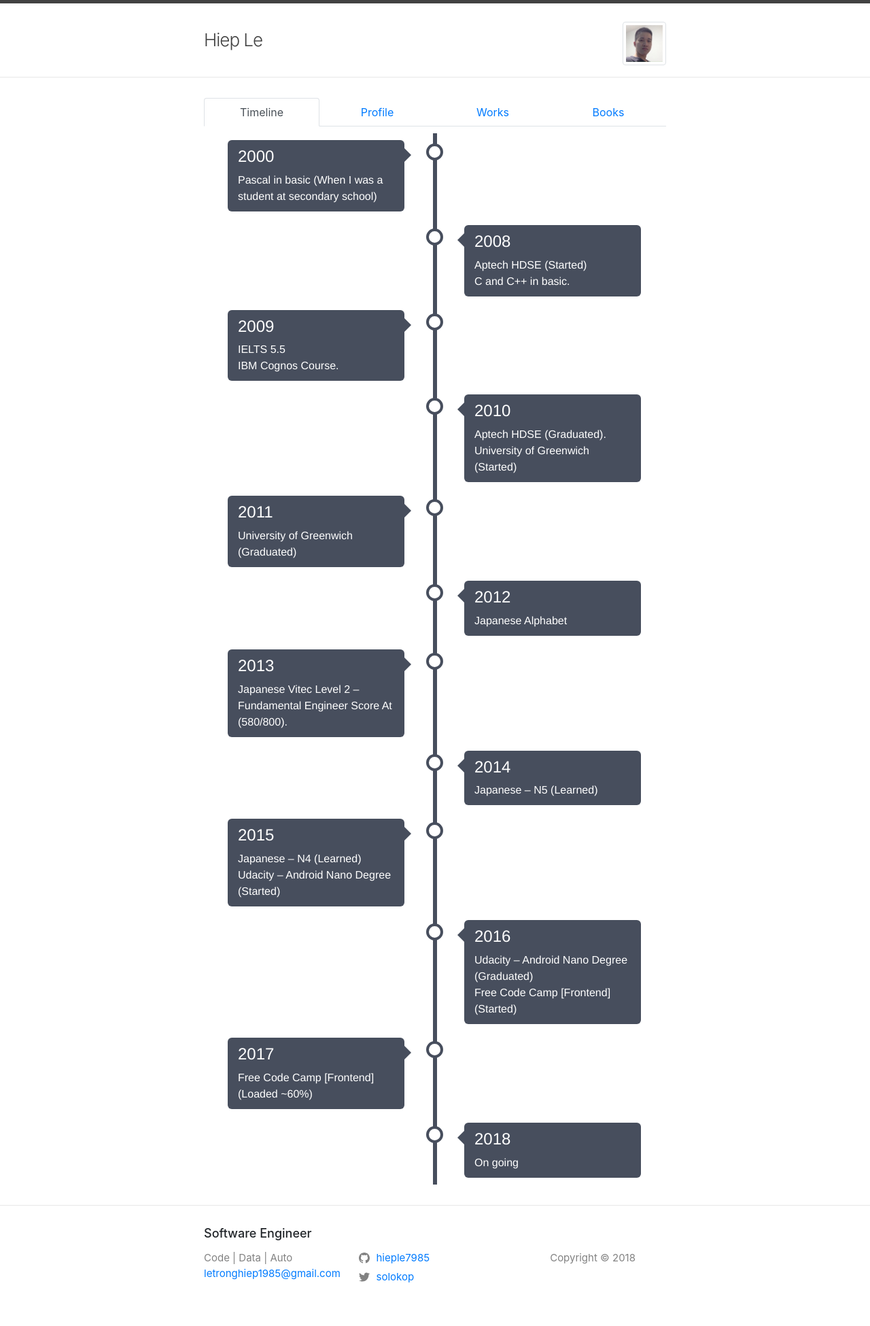
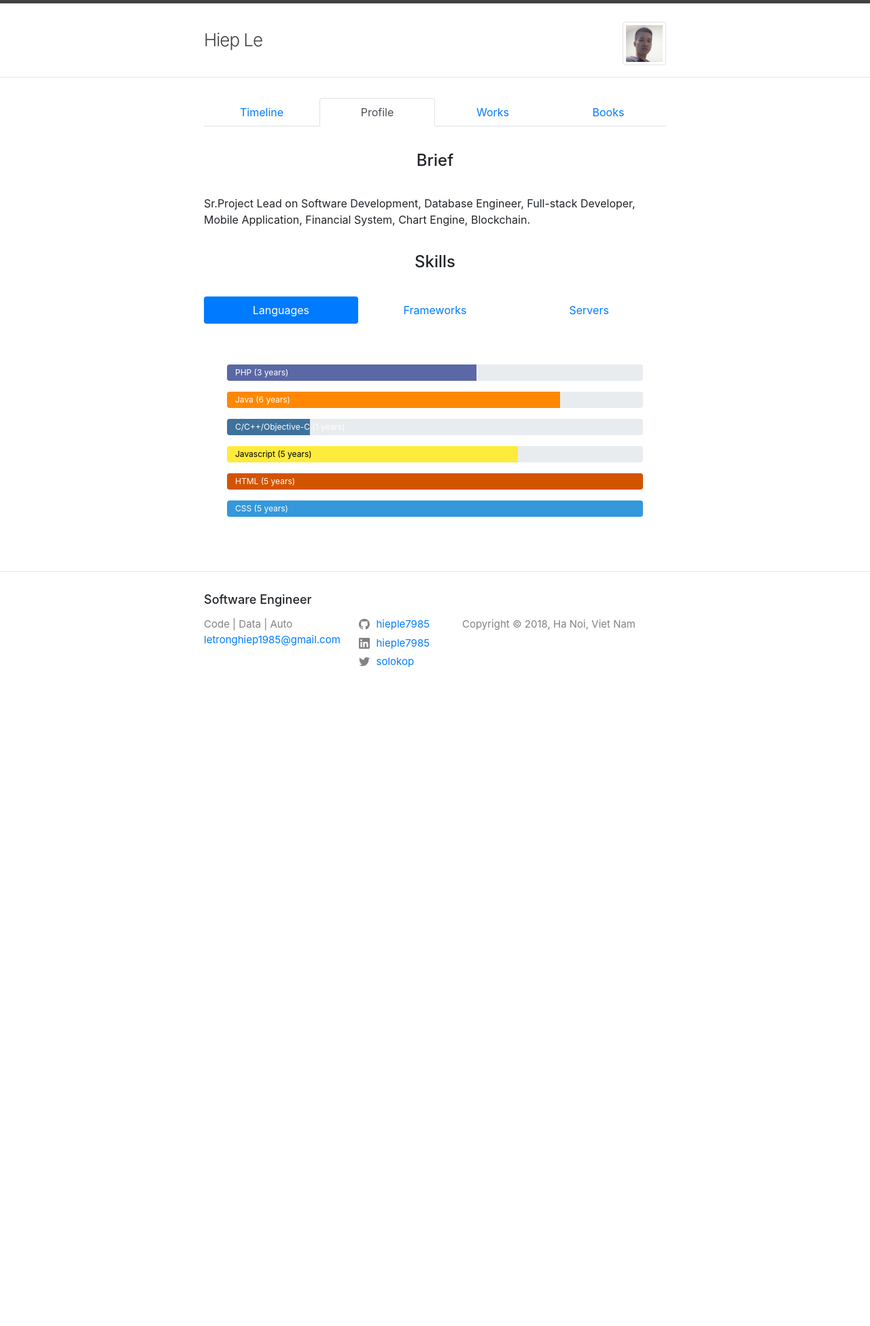
Before and after one commit to hieple7985/personal.me, a Jekyll site: the page built from index.md, in a window 1280 px wide. Shown: the whole page at 68% size. Built offline with Jekyll 4.4.1, drawn with Linux system fonts in a browser that asks for light colours; after the commit the page ends 1046 px from its top, so only the background shows below that.

Commit message:
#9, langs = done

```diff
--- a/_config.yml
+++ b/_config.yml
@@ -42,5 +42,6 @@ plugins:
 
 job: Software Engineer
 slogan: Code | Data | Auto
-copyright: Copyright © 2018
+copyright: Copyright © 2018, Ha Noi, Viet Nam
 google_analytics: UA-40397646-5
+linkedin_username: hieple7985
--- a/_layouts/home.html
+++ b/_layouts/home.html
@@ -9,10 +9,10 @@ layout: default
 
   <ul class="nav nav-tabs nav-justified" id="myTab" role="tablist">
     <li class="nav-item">
-      <a class="nav-link active" id="home-tab" data-toggle="tab" href="#home" role="tab" aria-controls="home" aria-selected="true">Timeline</a>
+      <a class="nav-link" id="home-tab" data-toggle="tab" href="#home" role="tab" aria-controls="home" aria-selected="true">Timeline</a>
     </li>
     <li class="nav-item">
-      <a class="nav-link" id="profile-tab" data-toggle="tab" href="#profile" role="tab" aria-controls="profile" aria-selected="false">Profile</a>
+      <a class="nav-link active" id="profile-tab" data-toggle="tab" href="#profile" role="tab" aria-controls="profile" aria-selected="false">Profile</a>
     </li>
     <li class="nav-item">
       <a class="nav-link" id="work-tab" data-toggle="tab" href="#work" role="tab" aria-controls="work" aria-selected="false">Works</a>
@@ -22,7 +22,7 @@ layout: default
     </li>
   </ul>
   <div class="tab-content" id="myTabContent">
-    <div class="tab-pane fade show active" id="home" role="tabpanel" aria-labelledby="home-tab">
+    <div class="tab-pane fade" id="home" role="tabpanel" aria-labelledby="home-tab">
       <!-- {{ content }} -->
       <!-- <p class="rss-subscribe"></p> -->
       <div class="timeline">
@@ -127,10 +127,52 @@ layout: default
         </div>
       </div>
     </div>
-    <div class="tab-pane fade" id="profile" role="tabpanel" aria-labelledby="profile-tab">
-      <h2 class="post-list-heading">Skills</h2>
+    <div class="tab-pane fade show active" id="profile" role="tabpanel" aria-labelledby="profile-tab">
+      <h2>Brief</h2>
       <ul class="post-list">
-        Coming Soon
+        Sr.Project Lead on Software Development, Database Engineer, Full-stack Developer, Mobile Application, Financial System, Chart Engine, Blockchain.
+      </ul>
+      <h2>Skills</h2>
+      <ul class="post-list">
+        <ul class="nav nav-pills nav-justified" id="myTabSkills" role="tablistskills">
+          <li class="nav-item">
+            <a class="nav-link active" id="lang-tab" data-toggle="tab" href="#lang" role="tab" aria-controls="lang" aria-selected="true">Languages</a>
+          </li>
+          <li class="nav-item">
+            <a class="nav-link" id="framework-tab" data-toggle="tab" href="#framework" role="tab" aria-controls="framework" aria-selected="false">Frameworks</a>
+          </li>
+          <li class="nav-item">
+            <a class="nav-link" id="server-tab" data-toggle="tab" href="#server" role="tab" aria-controls="server" aria-selected="false">Servers</a>
+          </li>
+        </ul>
+        <div class="tab-content" id="myTabContentSkills">
+          <div class="tab-pane fade show active" id="lang" role="tabpanel" aria-labelledby="lang-tab">
+            <div class="progress">
+              <div class="progress-bar .progress-bar-striped bg-php" role="progressbar" style="width: 60%;" aria-valuenow="60" aria-valuemin="0" aria-valuemax="100">PHP (3 years)</div>
+            </div>
+            <div class="progress">
+              <div class="progress-bar .progress-bar-striped bg-java" role="progressbar" style="width: 80%;" aria-valuenow="80" aria-valuemin="0" aria-valuemax="100">Java (6 years)</div>
+            </div>
+            <div class="progress">
+              <div class="progress-bar .progress-bar-striped bg-c" role="progressbar" style="width: 20%;" aria-valuenow="20" aria-valuemin="0" aria-valuemax="100">C/C++/Objective-C (1 years)</div>
+            </div>
+            <div class="progress">
+              <div class="progress-bar .progress-bar-striped bg-js" role="progressbar" style="width: 70%;" aria-valuenow="70" aria-valuemin="0" aria-valuemax="100">Javascript (5 years)</div>
+            </div>
+            <div class="progress">
+              <div class="progress-bar .progress-bar-striped bg-html" role="progressbar" style="width: 100%;" aria-valuenow="100" aria-valuemin="0" aria-valuemax="100">HTML (5 years)</div>
+            </div>
+            <div class="progress">
+              <div class="progress-bar .progress-bar-striped bg-css" role="progressbar" style="width: 100%;" aria-valuenow="100" aria-valuemin="0" aria-valuemax="100">CSS (5 years)</div>
+            </div>
+          </div>
+          <div class="tab-pane fade show" id="framework" role="tabpanel" aria-labelledby="framework-tab">
+            Coming soon
+          </div>
+          <div class="tab-pane fade show" id="server" role="tabpanel" aria-labelledby="server-tab">
+            Coming soon
+          </div>
+        </div>
       </ul>
     </div>
     <div class="tab-pane fade" id="work" role="tabpanel" aria-labelledby="work-tab">Coming soon</div>
--- a/assets/main.scss
+++ b/assets/main.scss
@@ -157,3 +157,53 @@
         }
     }
 }
+
+#profile {
+    h2 {
+        text-align: center;
+        font-size: 24px;
+        margin-bottom: 36px;
+        margin-top: 36px;
+    }
+
+    #myTabContentSkills {
+        #lang {
+            text-align: left;
+            padding: 5%;
+        }
+
+        .progress {
+            margin-top: 16px;
+            height: 24px;
+            .progress-bar {
+                text-align: left;
+                // color: black;
+                padding-left: 12px;
+                height: 24px;
+            }
+            .bg-php {
+                background-color: rgb(90, 104, 165);
+            }
+            .bg-c {
+                background-color: #3F729B;
+            }
+            .bg-java {
+                background-color: #FF8800;
+            }
+            .bg-js {
+                background-color: #ffeb3b;
+                color: black;
+            }
+            .bg-html {
+                background-color: #d35400;
+            }
+            .bg-css {
+                background-color: rgb(52, 152, 219);
+            }
+        }
+    }
+
+    #myTabSkills {
+        margin-left: 0px;
+    }
+}
```
Also changed, not shown: 6 other files.
